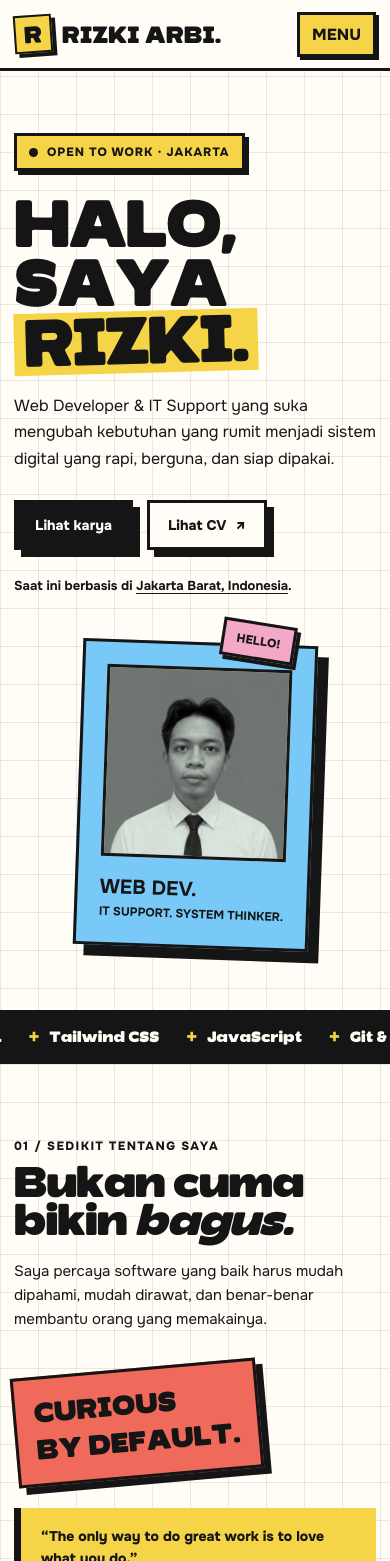
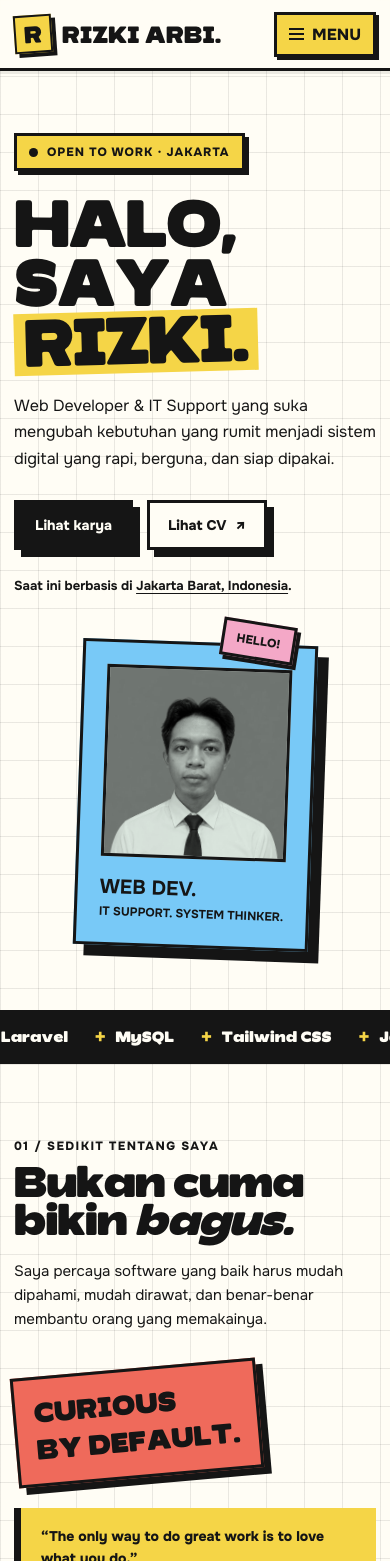
Before and after one commit to greedykid/portofolio-v4, a Next.js app: page / in a window 390 px wide. Shown: the top 1561 px of the page. Built offline with nearby package versions, Linux system fonts and the light colour scheme.

Commit message:
feat: animate sticky mobile navigation

```diff
--- a/src/app/globals.css
+++ b/src/app/globals.css
@@ -48,7 +48,7 @@ a:focus-visible, button:focus-visible {
 
 .site-shell { min-height: 100vh; overflow: hidden; background-color: var(--paper); background-image: linear-gradient(rgba(21,21,21,.09) 1px, transparent 1px), linear-gradient(90deg, rgba(21,21,21,.09) 1px, transparent 1px); background-size: 38px 38px; }
 .container { width: min(1180px, calc(100% - 40px)); margin: 0 auto; }
-.topbar { position: sticky; top: 0; z-index: 20; border-bottom: var(--line); background: rgba(255,253,245,.94); backdrop-filter: blur(12px); }
+.topbar { position: sticky; top: 0; z-index: 20; border-bottom: var(--line); background: rgba(255,253,245,.96); box-shadow: 0 3px 0 rgba(21,21,21,.08); backdrop-filter: blur(12px); }
 .topbar-inner { min-height: 76px; display: flex; align-items: center; justify-content: space-between; gap: 20px; }
 .brand { display: inline-flex; align-items: center; gap: 10px; min-height: 44px; font-family: 'Brakle', sans-serif; font-size: 22px; }
 .brand-mark { display: grid; place-items: center; width: 38px; height: 38px; border: 2px solid var(--ink); background: var(--yellow); box-shadow: 4px 4px 0 var(--ink); transform: rotate(-4deg); transition: transform .25s ease, box-shadow .25s ease; }
@@ -57,8 +57,14 @@ a:focus-visible, button:focus-visible {
 .nav a { display: inline-flex; align-items: center; min-height: 44px; padding: 10px 12px; border: 2px solid transparent; }
 .nav a { transition: transform .2s ease, border-color .2s ease, background-color .2s ease; }
 .nav a:hover { transform: translateY(-3px); border-color: var(--ink); background: var(--pink); }
-.menu-button { display: none; min-width: 60px; min-height: 44px; border: var(--line); background: var(--yellow); padding: 9px 12px; font-weight: 800; box-shadow: 3px 3px 0 var(--ink); cursor: pointer; }
+.menu-button { display: none; min-width: 60px; min-height: 44px; align-items: center; justify-content: center; gap: 8px; border: var(--line); background: var(--yellow); padding: 9px 12px; font-weight: 800; box-shadow: 3px 3px 0 var(--ink); cursor: pointer; transition: transform .25s ease, background-color .25s ease, box-shadow .25s ease; }
+.menu-button.is-open { background: var(--pink); transform: rotate(-2deg); }
 .menu-button:active { transform: translate(3px, 3px); box-shadow: none; }
+.menu-icon { display: grid; gap: 3px; width: 15px; }
+.menu-icon i { display: block; height: 2px; background: var(--ink); transform-origin: center; transition: transform .25s ease, opacity .2s ease; }
+.menu-button.is-open .menu-icon i:nth-child(1) { transform: translateY(5px) rotate(45deg); }
+.menu-button.is-open .menu-icon i:nth-child(2) { opacity: 0; transform: scaleX(0); }
+.menu-button.is-open .menu-icon i:nth-child(3) { transform: translateY(-5px) rotate(-45deg); }
 
 .hero { padding: 86px 0 62px; }
 .hero-grid { display: grid; grid-template-columns: 1.08fr .92fr; align-items: center; gap: 70px; }
@@ -208,10 +214,10 @@ h2 { margin-bottom: 0; font-family: 'Brakle', sans-serif; font-size: clamp(40px,
 @media (max-width: 640px) {
   .container { width: min(100% - 28px, 1180px); }
   .topbar-inner { min-height: 68px; }
-  .nav { display: none; position: absolute; top: 68px; left: 0; right: 0; padding: 14px; border-bottom: var(--line); background: var(--paper); flex-direction: column; align-items: stretch; }
-  .nav.open { display: flex; }
+  .nav { display: flex; position: absolute; top: 68px; left: 0; right: 0; padding: 14px; border-bottom: var(--line); background: var(--paper); flex-direction: column; align-items: stretch; opacity: 0; visibility: hidden; pointer-events: none; transform: translateY(-12px); transform-origin: top center; transition: opacity .25s ease, visibility .25s ease, transform .25s cubic-bezier(.22, 1, .36, 1); }
+  .nav.open { opacity: 1; visibility: visible; pointer-events: auto; transform: translateY(0); }
   .nav a { padding: 12px 10px; border-bottom: 2px solid rgba(21,21,21,.2); }
-  .menu-button { display: block; }
+  .menu-button { display: inline-flex; }
   h1 { font-size: clamp(50px, 16vw, 76px); }
   .hero-copy { font-size: 16px; }
   .ticker-item { gap: 9px; min-height: 48px; padding: 10px 13px; font-size: 14px; }
--- a/src/app/page.tsx
+++ b/src/app/page.tsx
@@ -91,14 +91,14 @@ export default function Home() {
       <header className="topbar">
         <div className="container topbar-inner">
           <a className="brand" href="#top" onClick={() => setMenuOpen(false)}><span className="brand-mark">R</span><span>RIZKI ARBI.</span></a>
-          <nav className={`nav ${menuOpen ? 'open' : ''}`} aria-label="Navigasi utama">
+          <nav id="mobile-navigation" className={`nav ${menuOpen ? 'open' : ''}`} aria-label="Navigasi utama">
             <a href="#about" onClick={() => setMenuOpen(false)}>Tentang</a>
             <a href="#work" onClick={() => setMenuOpen(false)}>Karya</a>
             <a href="#github" onClick={() => setMenuOpen(false)}>GitHub</a>
             <a href="#skills" onClick={() => setMenuOpen(false)}>Keahlian</a>
             <a href="#contact" onClick={() => setMenuOpen(false)}>Kontak</a>
           </nav>
-          <button className="menu-button" type="button" onClick={() => setMenuOpen(!menuOpen)} aria-expanded={menuOpen}>{menuOpen ? 'TUTUP' : 'MENU'}</button>
+          <button className={`menu-button ${menuOpen ? 'is-open' : ''}`} type="button" onClick={() => setMenuOpen(!menuOpen)} aria-expanded={menuOpen} aria-controls="mobile-navigation"><span className="menu-icon" aria-hidden="true"><i /><i /><i /></span><span>{menuOpen ? 'TUTUP' : 'MENU'}</span></button>
         </div>
       </header>
 
```
